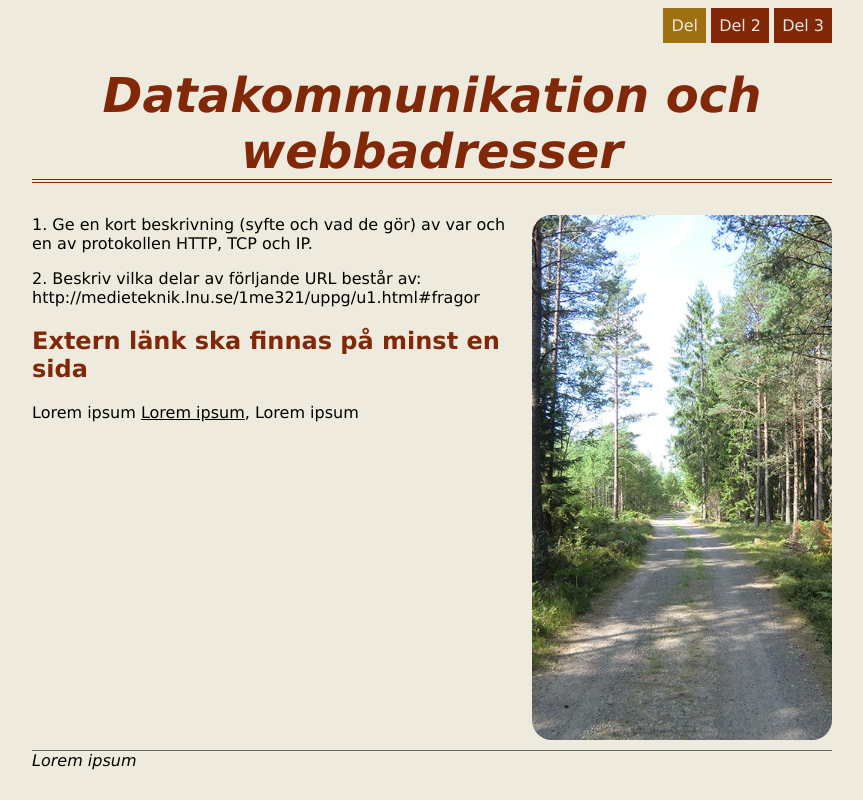
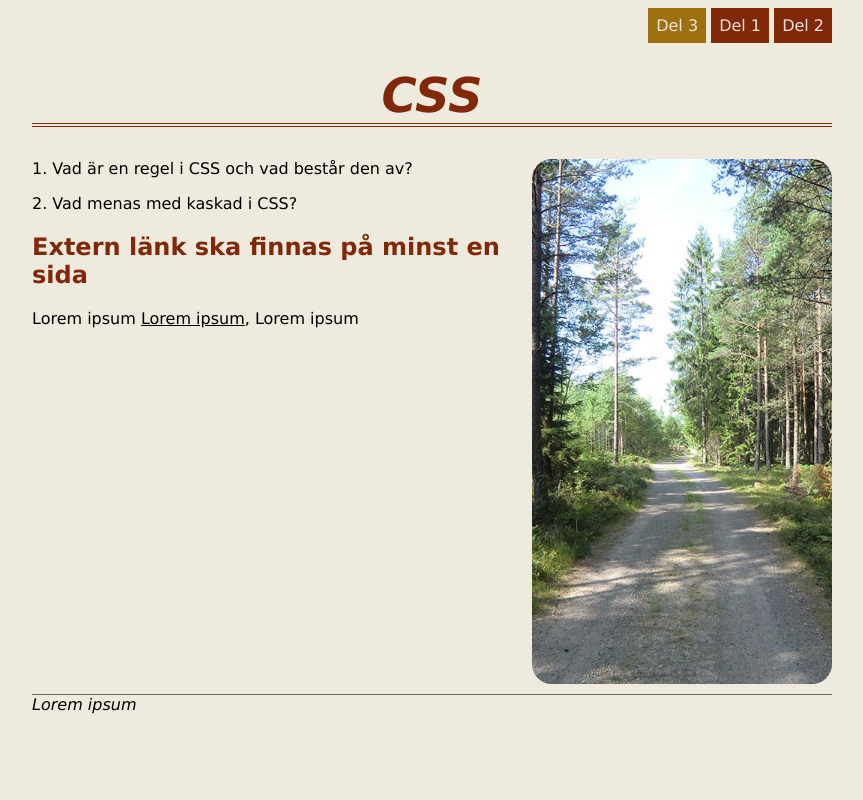
Before and after one commit to EricaSkoglund/MyFirstWebSite, a plain HTML site: page Del3.html in a window 1280 px wide. Shown: the whole page, without its empty margins (208-1071 px from the left). Drawn offline with Linux system fonts and the light colour scheme.

Commit message:
uppdaterade frågor

```diff
--- a/Del3.html
+++ b/Del3.html
@@ -3,24 +3,24 @@
 <head>
     <meta charset="UTF-8">
     <meta name="viewport" content="width=device-width, initial-scale=1.0">
-    <title>U1</title>
+    <title>U1 Del 3</title>
     <link rel="stylesheet" href="css/style.css">
 </head>
 <body>
     <nav>
         <ul>
-            <li><a href="index.html" id="thisPage">Del</a></li>
-            <li><a href="kalmar.html">Del 2</a></li>
-            <li><a href="vaxjo.html">Del 3</a></li>
+            <li><a href="index.html" id="thisPage">Del 3</a></li>
+            <li><a href="kalmar.html">Del 1</a></li>
+            <li><a href="vaxjo.html">Del 2</a></li>
         </ul>
     </nav>
     <header>
-        <h1>Datakommunikation och webbadresser</h1>
+        <h1>CSS</h1>
     </header>
     <main>
         <img src="img/forestroad.jpg" alt="Skogsväg" class="floatRight">
-        <p>1. Ge en kort beskrivning (syfte och vad de gör) av var och en av protokollen HTTP, TCP och IP.</p>
-        <p>2. Beskriv vilka delar av förljande URL består av: http://medieteknik.lnu.se/1me321/uppg/u1.html#fragor</p>
+        <p>1. Vad är en regel i CSS och vad består den av?</p>
+        <p>2. Vad menas med kaskad i CSS?</p>
         <h2>Extern länk ska finnas på minst en sida</h2>
         <p>Lorem ipsum <a href="http://lnu.se" target="_blank">Lorem ipsum</a>, Lorem ipsum</p>
     </main>
```
Also changed, not shown: Del2.html (+6 -6 lines), index.html (+2 -2 lines).
